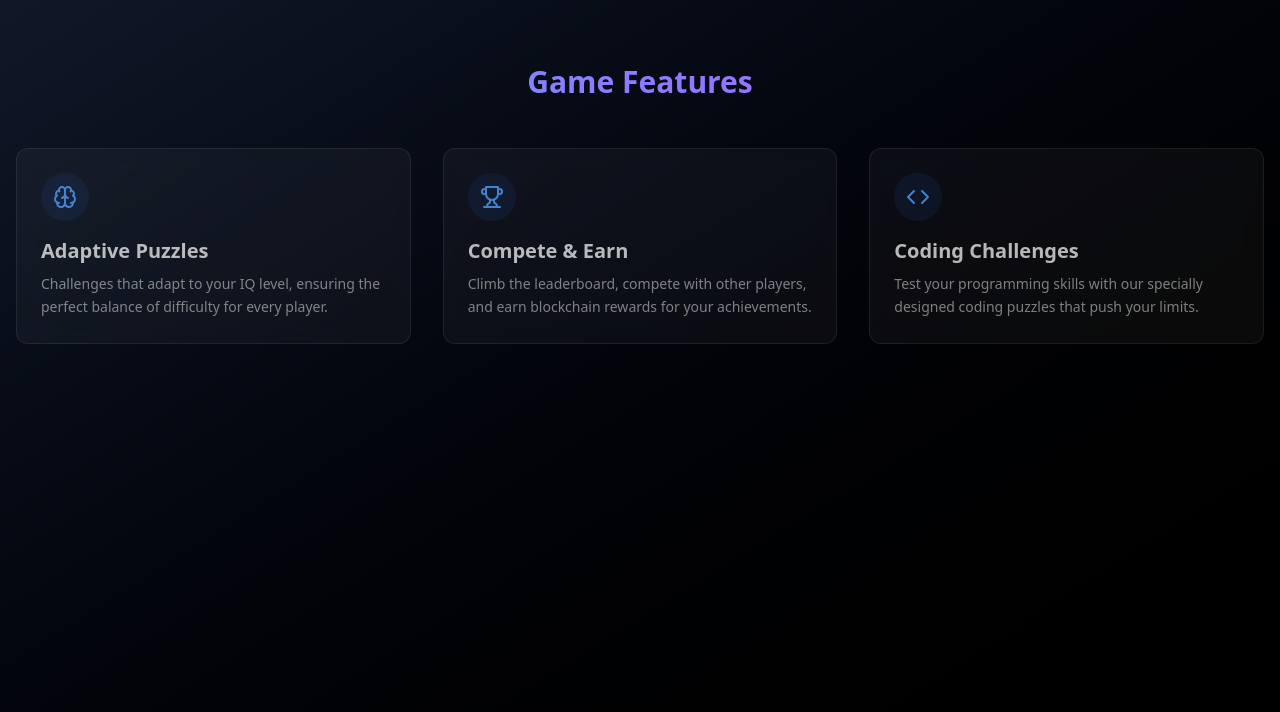
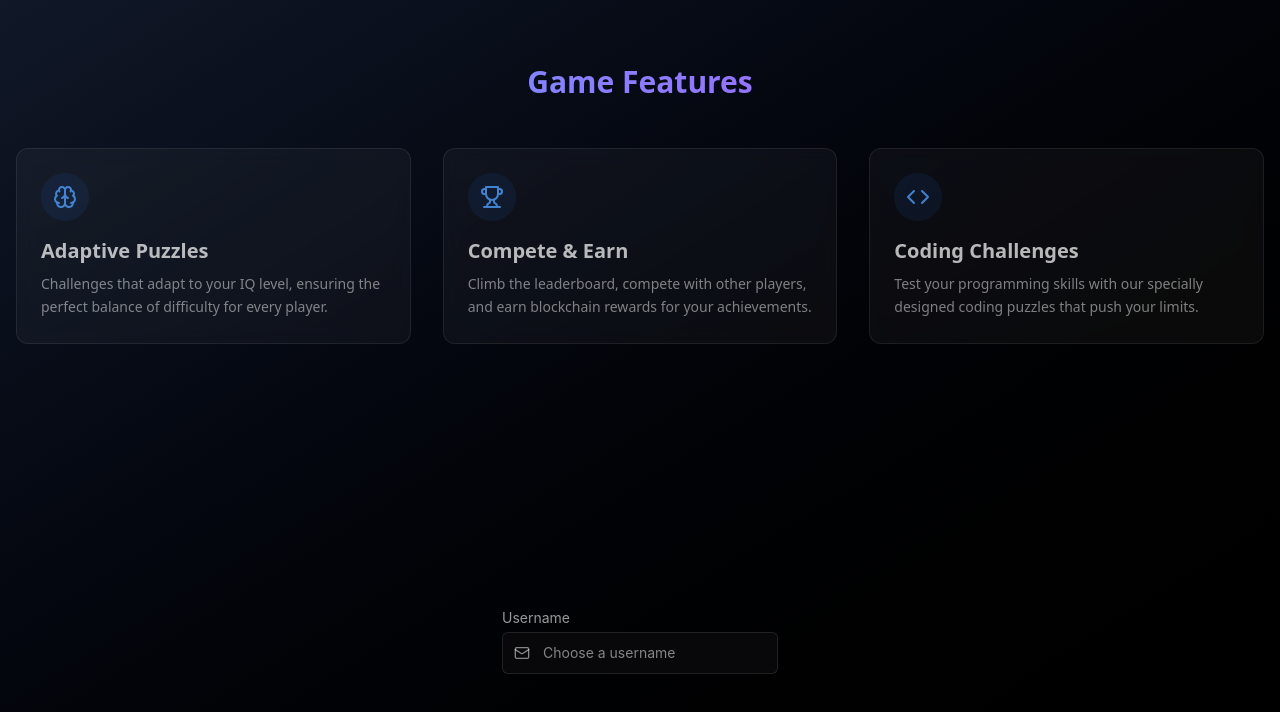
Before and after one commit to MindBlockLabs/mindBlock_Frontend, a React (Vite) app in the folder mindblock/: page / in a window 1280 px wide. Shown: the top 712 px of the page. Built offline with nearby package versions, Linux system fonts and the light colour scheme.

Commit message:
feat(ui): adding glassInput component

```diff
--- a/mindblock/src/App.css
+++ b/mindblock/src/App.css
@@ -12,3 +12,41 @@
   --color-text: #ffff;
   --color-gray: #212122;
 }
+.border-hidden {
+  border-color: transparent !important;
+}
+.glow-border::before {
+  content: "";
+  position: absolute;
+  inset: -1px;
+  border-radius: 0.375rem;
+  background: linear-gradient(
+    270deg,
+    var(--color-primary-glow),
+    var(--color-secondary-glow),
+    var(--color-primary-glow)
+  );
+  background-size: 300% 300%;
+  z-index: 0;
+  opacity: 0;
+  pointer-events: none;
+  transition: opacity 0.4s ease-in-out;
+}
+
+.animate-glow::before {
+  opacity: 1;
+  animation: border-shine 1.4s ease-in-out forwards;
+}
+
+.fade-out-glow::before {
+  opacity: 0;
+}
+
+@keyframes border-shine {
+  0% {
+    background-position: 0% 50%;
+  }
+  100% {
+    background-position: 200% 50%;
+  }
+}
--- a/mindblock/src/components/GameFeatures.tsx
+++ b/mindblock/src/components/GameFeatures.tsx
@@ -1,7 +1,11 @@
 import { Brain, Trophy, Code } from "lucide-react";
 import { GameFeatureCard } from "../ui/GameFeatureCard";
+import { GlassInput } from "./atoms/GlassInput/GlassInput";
 
 function GameFeature() {
+  const doSomething = () => {
+    console.log("first");
+  };
 
   //game feature data
   const features = [
@@ -26,13 +30,12 @@ function GameFeature() {
   ];
 
   return (
-    <div className='min-h-screen bg-gradient-to-br from-gray-900 to-black text-white'>
-      <div className='container mx-auto px-4 py-16'>
-        <h2 className='text-3xl font-bold text-center mb-12 text-transparent bg-clip-text bg-gradient-to-r from-blue-400 to-purple-500'>
+    <div className="min-h-screen bg-gradient-to-br from-gray-900 to-black text-white">
+      <div className="container mx-auto px-4 py-16">
+        <h2 className="text-3xl font-bold text-center mb-12 text-transparent bg-clip-text bg-gradient-to-r from-blue-400 to-purple-500">
           Game Features
         </h2>
-        <div className='grid grid-cols-1 md:grid-cols-3 gap-8'>
-
+        <div className="grid grid-cols-1 md:grid-cols-3 gap-8">
           {features.map((feature, index) => (
             <GameFeatureCard
               key={index}
@@ -43,6 +46,16 @@ function GameFeature() {
           ))}
         </div>
       </div>
+      <div className="flex items-center justify-center mt-50">
+        <GlassInput
+          id="Username"
+          label="Username"
+          onChange={doSomething}
+          value=""
+          type="email"
+          placeholder="Choose a username"
+        />
+      </div>
     </div>
   );
 }
--- /dev/null
+++ b/mindblock/src/components/atoms/GlassInput/GlassInput.tsx
@@ -0,0 +1,77 @@
+import { GlassInputProps } from "./types/GlassInput.types";
+import { useGlowAnimation } from "./hooks/useGlowAnimation";
+import { getDefaultIcon } from "./utils/IconUtils";
+
+export const GlassInput = ({
+  id,
+  label,
+  value,
+  onChange,
+  type = "text",
+  placeholder,
+  disabled = false,
+  required = false,
+  className,
+  icon,
+  iconPosition = "left",
+}: GlassInputProps) => {
+  const resolvedIcon = icon ?? getDefaultIcon(type);
+  const hasLeftIcon = resolvedIcon && iconPosition === "left";
+  const hasRightIcon = resolvedIcon && iconPosition === "right";
+
+  const { glowRef, inputRef, triggerGlow } = useGlowAnimation();
+
+  return (
+    <div className={`glow-wrapper relative flex flex-col gap-1 ${className}`}>
+      <label htmlFor={id} className="text-sm text-white/60 font-secondary">
+        {label}
+      </label>
+
+      <div
+        ref={glowRef}
+        className="relative w-full rounded-md glow-border"
+        onFocus={triggerGlow}
+      >
+        {hasLeftIcon && (
+          <span className="absolute left-3 top-1/2 -translate-y-1/2 z-20">
+            {resolvedIcon}
+          </span>
+        )}
+
+        <input
+          ref={inputRef}
+          id={id}
+          type={type}
+          value={value}
+          onChange={onChange}
+          placeholder={placeholder}
+          disabled={disabled}
+          required={required}
+          aria-label={label}
+          className={`
+            relative z-10
+            w-full
+            px-4 py-2.5
+            ${hasLeftIcon ? "pl-10" : ""}
+            ${hasRightIcon ? "pr-10" : ""}
+            rounded-md
+            text-white
+            bg-secondary-dark
+            placeholder-white/50
+            border border-white/10
+            focus:outline-none
+            text-sm
+            font-secondary
+            transition-all duration-300
+          `}
+        />
+
+        {hasRightIcon && (
+          <span className="absolute right-3 top-1/2 -translate-y-1/2 z-20">
+            {resolvedIcon}
+          </span>
+        )}
+      </div>
+    </div>
+  );
+};
--- /dev/null
+++ b/mindblock/src/components/atoms/GlassInput/hooks/useGlowAnimation.ts
@@ -0,0 +1,32 @@
+import { useRef } from "react";
+
+export const useGlowAnimation = () => {
+  const glowRef = useRef<HTMLDivElement>(null);
+  const inputRef = useRef<HTMLInputElement>(null);
+
+  const triggerGlow = () => {
+    const wrapper = glowRef.current;
+    const input = inputRef.current;
+
+    if (wrapper && input) {
+      wrapper.classList.add("animate-glow");
+      input.classList.add("border-hidden");
+
+      setTimeout(() => {
+        wrapper.classList.remove("animate-glow");
+        wrapper.classList.add("fade-out-glow");
+      }, 1000);
+
+      setTimeout(() => {
+        wrapper.classList.remove("fade-out-glow");
+        input.classList.remove("border-hidden");
+      }, 0);
+    }
+  };
+
+  return {
+    glowRef,
+    inputRef,
+    triggerGlow,
+  };
+};
--- /dev/null
+++ b/mindblock/src/components/atoms/GlassInput/types/GlassInput.types.ts
@@ -0,0 +1,13 @@
+export interface GlassInputProps {
+  id: string;
+  label: string;
+  value: string;
+  onChange: (e: React.ChangeEvent<HTMLInputElement>) => void;
+  type?: string;
+  placeholder?: string;
+  disabled?: boolean;
+  required?: boolean;
+  className?: string;
+  icon?: React.ReactNode;
+  iconPosition?: "left" | "right";
+}
--- /dev/null
+++ b/mindblock/src/components/atoms/GlassInput/utils/IconUtils.tsx
@@ -0,0 +1,13 @@
+import { MailIcon, LockIcon } from "lucide-react";
+import { JSX } from "react";
+
+export const getDefaultIcon = (type: string): JSX.Element | null => {
+  switch (type) {
+    case "email":
+      return <MailIcon className="w-4 h-4 text-white/50" />;
+    case "password":
+      return <LockIcon className="w-4 h-4 text-white/50" />;
+    default:
+      return null;
+  }
+};
```
